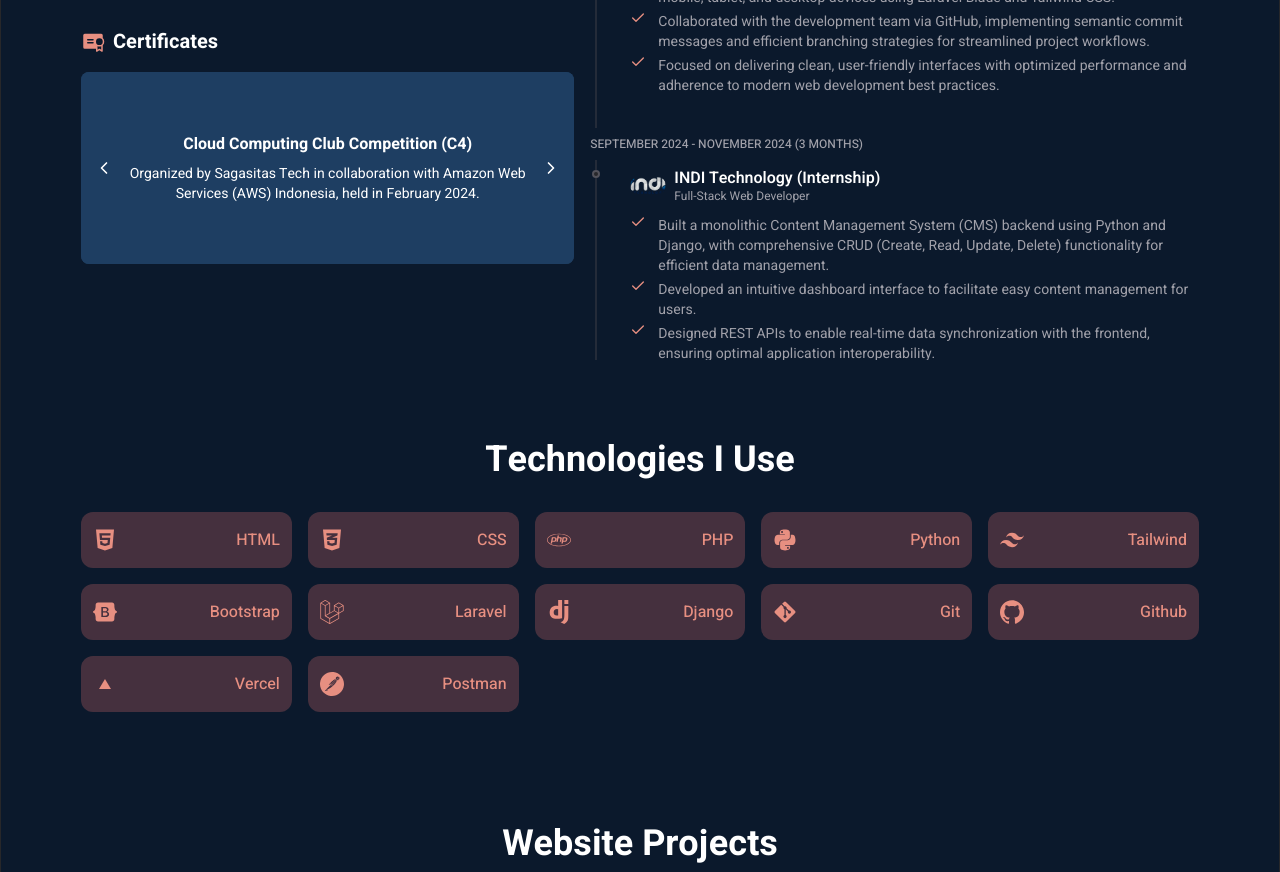
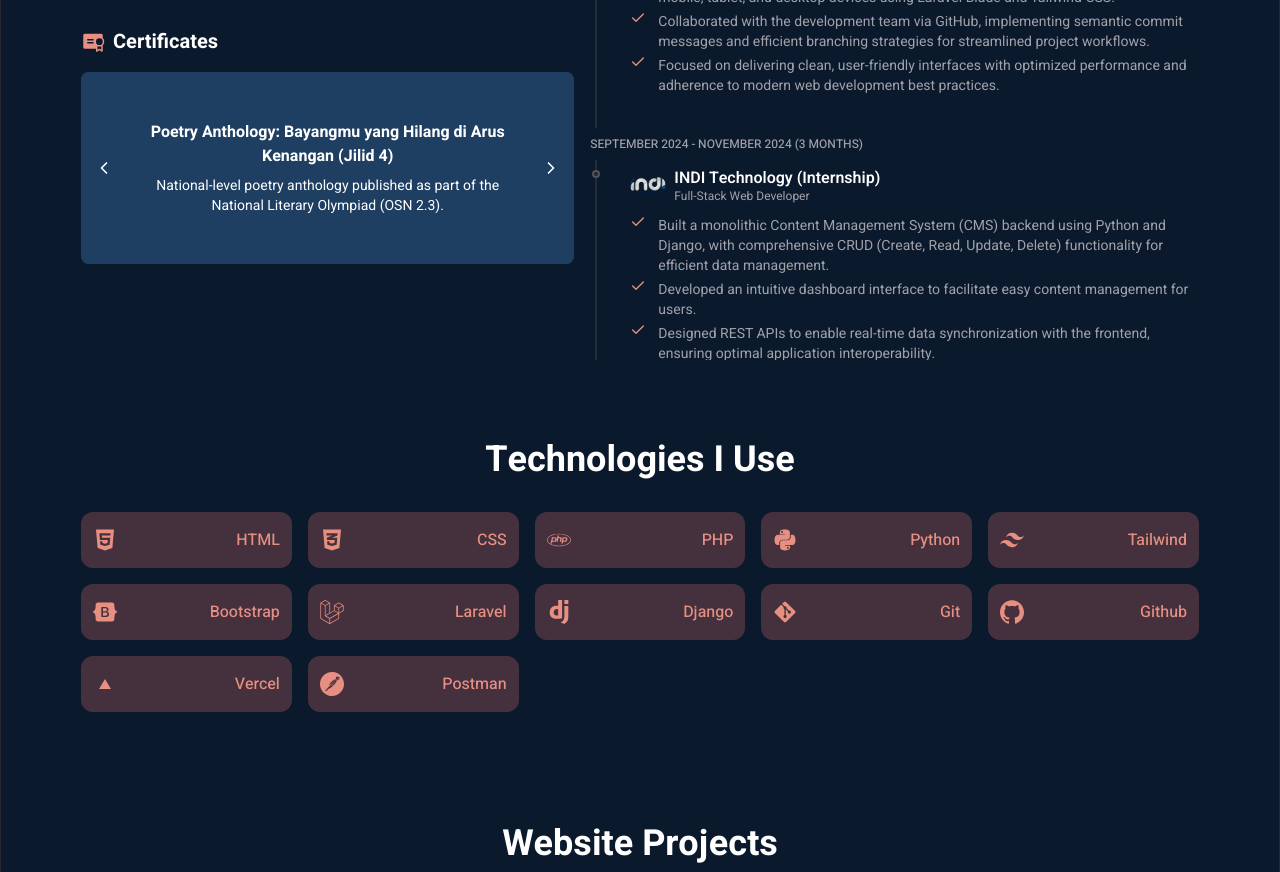
Before and after one commit to syifanazilah/portfolio2, a React (Vite) app: page / in a window 1280 px wide. Shown: the part 860-1732 px from the top of the page. Built offline with nearby package versions, Linux system fonts and the light colour scheme.

Commit message:
feat: poetry sertificates

```diff
--- a/src/data/user_info.js
+++ b/src/data/user_info.js
@@ -145,6 +145,16 @@
     // ============ CERTIFICATES ============
     certificates: [
         {
+            title: "Poetry Anthology: Bayangmu yang Hilang di Arus Kenangan (Jilid 4)",
+            description: "National-level poetry anthology published as part of the National Literary Olympiad (OSN 2.3).",
+            link: "https://drive.google.com/file/d/1BiCtHfyAE0pPOub85tAFSbcE6eIXGJCm/view",
+        },
+        {
+            title: "Poetry Anthology: Nyala di Tengah Senja (Jilid 6)",
+            description: "National-level poetry anthology published as part of the National Literary Olympiad (OSN 2.2).",
+            link: "https://drive.google.com/file/d/1MXZcu46zKsuBxCUdXOwDxO2EhZAIDqSq/view",
+        },
+        {
             title: "Cloud Computing Club Competition (C4)",
             description: "Organized by Sagasitas Tech in collaboration with Amazon Web Services (AWS) Indonesia, held in February 2024.",
             link: "https://drive.google.com/file/d/1B3OofVcCLKCqU8PKOeGGEPM1ydbhzGJ0/view",
```
